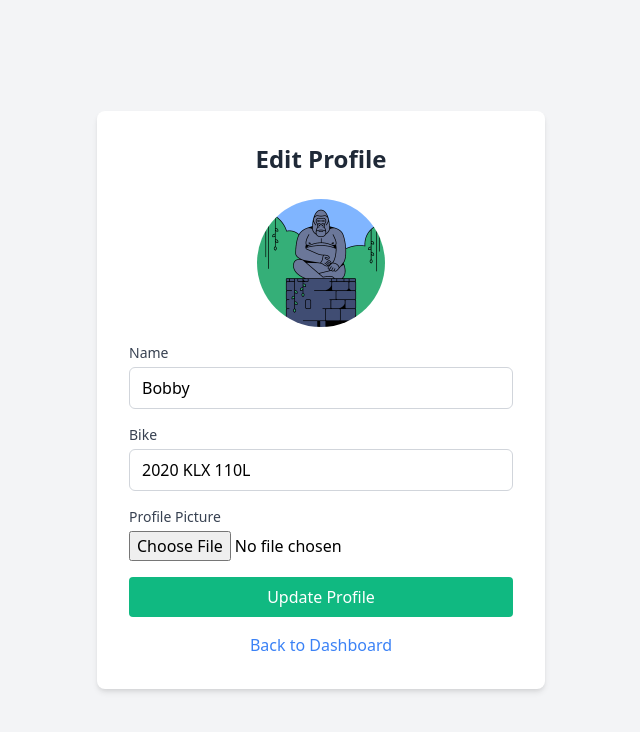
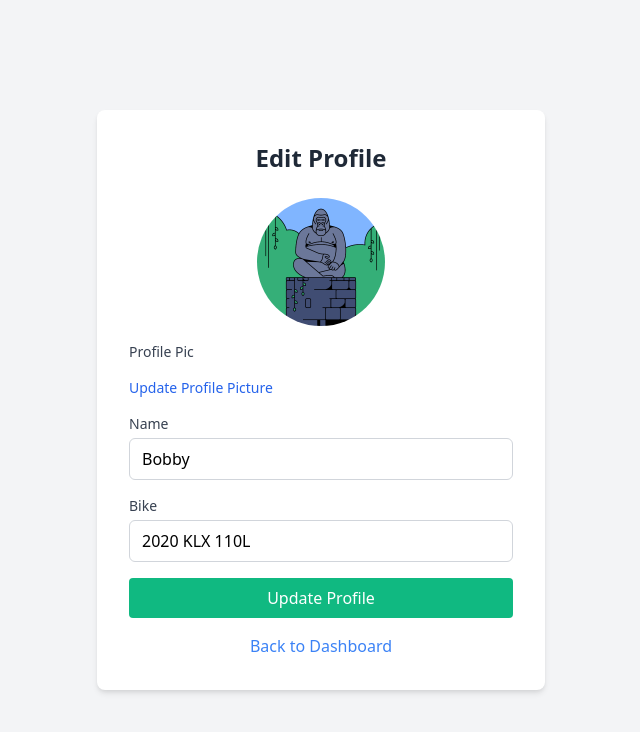
Before and after one commit to Oliverishuman/pitterTiming, a Flask app: page /profile in a window 1280 px wide. Shown: the top 732 px of the page, without its empty margins (319-959 px from the left). Run offline with Flask 3, Linux system fonts and the light colour scheme; a user stored in the database is signed in; data comes from the database, SQL or seed files in the repository; both versions use the stored data as it was after the commit.

Commit message:
Updates to user experience: ability to update profile picture

```diff
--- a/src/templates/add_lap.html
+++ b/src/templates/add_lap.html
@@ -19,7 +19,7 @@
 
     <div class="mt-6 flex justify-between text-blue-500">
       <a href="/leaderboard" class="hover:underline">← Back to Leaderboard</a>
-      <a href="/dashboard" class="hover:underline">Back home</a>
+      <a href="/dashboard" class="hover:underline">Back to Dashboard</a>
     </div>
   </div>
 </body>
--- a/src/templates/dashboard.html
+++ b/src/templates/dashboard.html
@@ -9,8 +9,8 @@
   <div class="bg-white shadow-md rounded-lg p-8 w-full max-w-md">
     <h1 class="text-2xl font-bold text-gray-800 mb-6">Welcome, {{ user.username }}!</h1>
     <ul class="space-y-4">
+      <li><a href="/add_lap" class="block bg-green-500 text-white py-2 rounded hover:bg-green-600 transition">Add Lap Time</a></li>
       <li><a href="/leaderboard" class="block bg-blue-500 text-white py-2 rounded hover:bg-blue-600 transition">View Leaderboard</a></li>
-      <li><a href="/add_lap" class="block bg-green-500 text-white py-2 rounded hover:bg-green-600 transition">Add Lap Time</a></li>
       <li><a href="/profile" class="block bg-yellow-500 text-white py-2 rounded hover:bg-yellow-600 transition">Edit Profile</a></li>
       <li><a href="/logout" class="block bg-red-500 text-white py-2 rounded hover:bg-red-600 transition">Logout</a></li>
     </ul>
--- a/src/templates/edit_profile.html
+++ b/src/templates/edit_profile.html
@@ -16,6 +16,20 @@
     {% endif %}
 
     <form action="/update_profile" method="POST" enctype="multipart/form-data" class="space-y-4 text-left">
+      <label class="block text-sm font-medium text-gray-700">Profile Pic</label>
+      {% if rider.profile_pic == null%}
+      <div>
+        <label class="block text-sm font-medium text-gray-700">Profile Picture</label>
+        <input type="file" name="profile_pic" class="w-full mt-1">
+      </div>
+      {% else %}
+      <div class="text-sm mt-2">
+        <a href="#" onclick="document.getElementById('fileInput').click(); return false;" class="text-blue-600 hover:underline">
+          Update Profile Picture
+        </a>
+        <input type="file" id="fileInput" name="profile_pic" class="hidden">
+      </div>
+      {% endif %}
       <div>
         <label class="block text-sm font-medium text-gray-700">Name</label>
         <input type="text" name="name" value="{{ rider.name }}" required class="w-full mt-1 px-3 py-2 border border-gray-300 rounded-md focus:outline-none focus:ring focus:ring-blue-200">
@@ -24,10 +38,6 @@
         <label class="block text-sm font-medium text-gray-700">Bike</label>
         <input type="text" name="bike" value="{{ rider.bike }}" class="w-full mt-1 px-3 py-2 border border-gray-300 rounded-md focus:outline-none focus:ring focus:ring-blue-200">
       </div>
-      <div>
-        <label class="block text-sm font-medium text-gray-700">Profile Picture</label>
-        <input type="file" name="profile_pic" class="w-full mt-1">
-      </div>
       <button type="submit" class="w-full bg-green-500 text-white py-2 rounded hover:bg-green-600 transition">Update Profile</button>
     </form>
     <a href="/dashboard" class="block mt-4 text-blue-500 hover:underline">Back to Dashboard</a>
--- a/src/templates/leaderboard.html
+++ b/src/templates/leaderboard.html
@@ -39,7 +39,7 @@
       </table>
     </div>
     <div class="mt-6 flex justify-between text-blue-500">
-      <a href="/dashboard" class="hover:underline">Back home</a>
+      <a href="/dashboard" class="hover:underline">Back to Dashboard</a>
       <a href="/add_lap" class="hover:underline">Add a Lap</a>
     </div>
   </div>
```
Also changed, not shown: src/pitterTiming.db.
